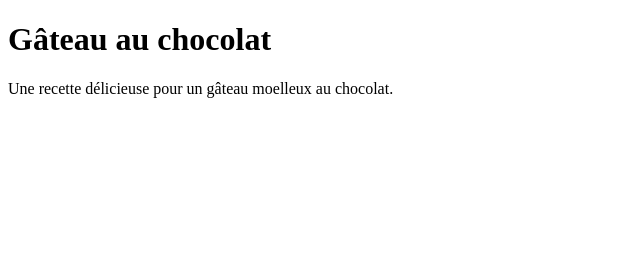
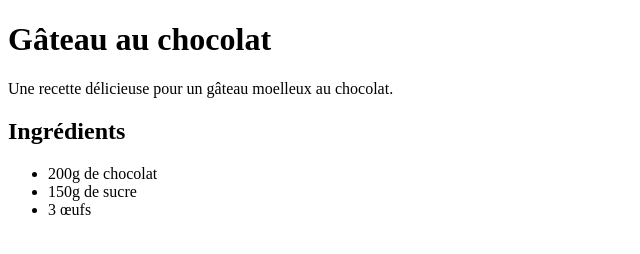
Before and after one commit to mbourycisse/mes-recettes, a plain HTML site: page chocolate-cake.html in a window 1280 px wide. Shown: the whole page, without its empty margins (0-640 px from the left). Drawn offline with Linux system fonts and the light colour scheme.

Commit message:
Ajout de la section Ingrédients pour le gâteau au chocolat

```diff
--- a/chocolate-cake.html
+++ b/chocolate-cake.html
@@ -8,5 +8,12 @@
     <h1>Gâteau au chocolat</h1>
     <p>Une recette délicieuse pour un gâteau moelleux au chocolat.</p>
     <!-- Vous pouvez ajouter ici les ingrédients et les étapes de la recette -->
+    <h2>Ingrédients</h2>
+    <ul>
+        <li>200g de chocolat</li>
+        <li>150g de sucre</li>
+        <li>3 œufs</li>
+        <!-- Ajoutez d'autres ingrédients ici -->
+    </ul>
 </body>
 </html>
```
